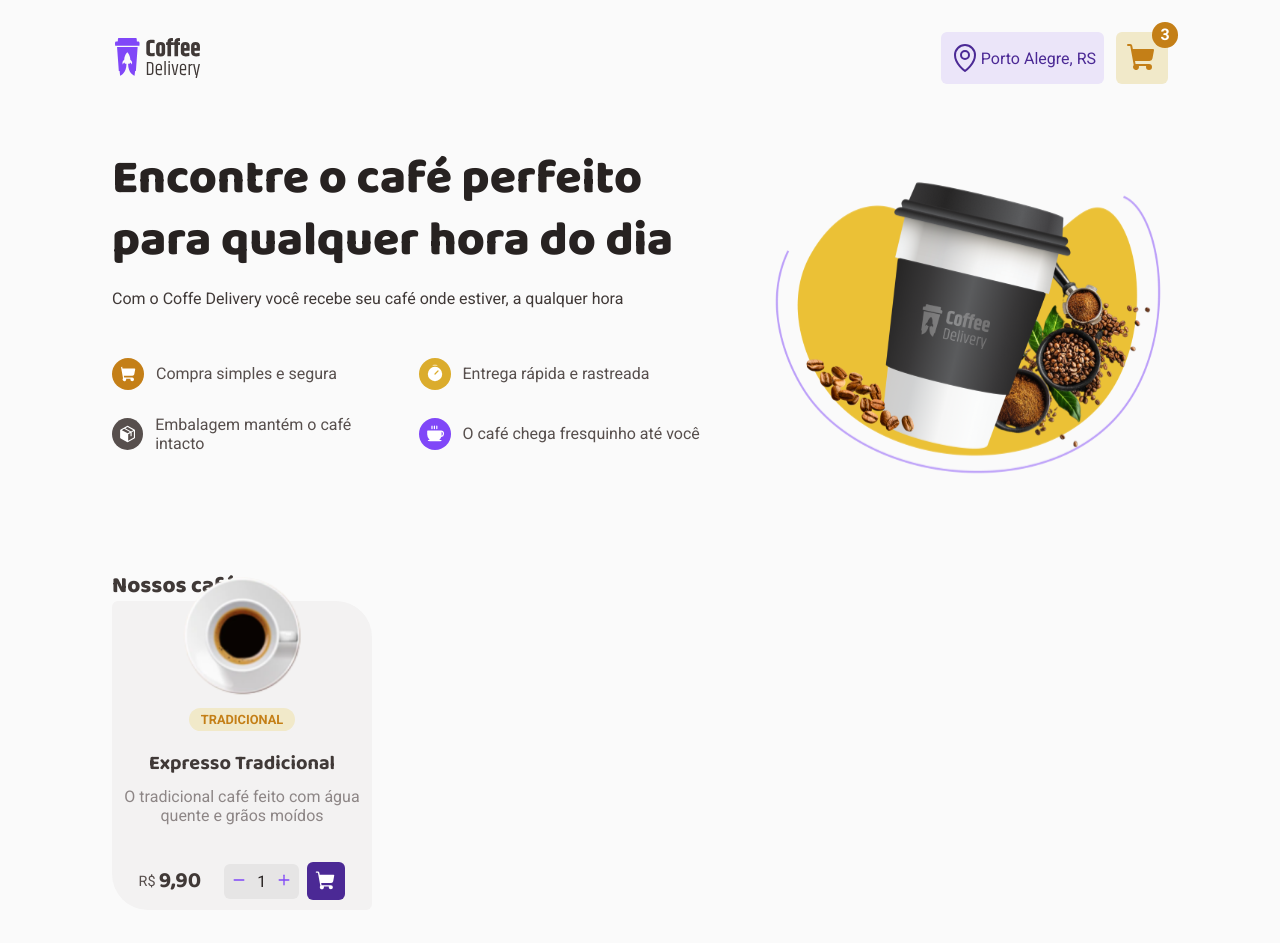
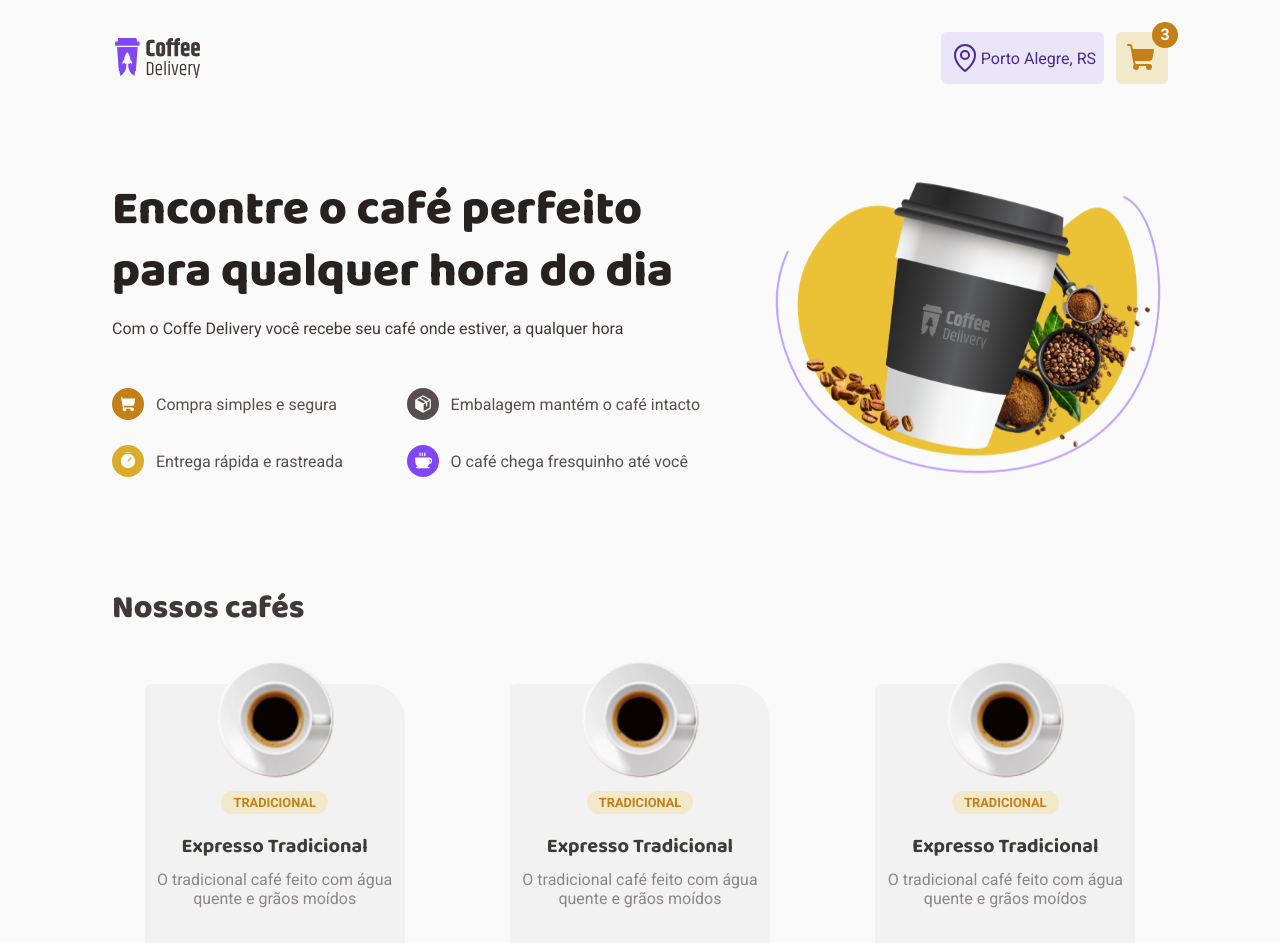
Before and after one commit to thyago608/coffee-delivery, a React (Vite) app: page / in a window 1280 px wide. Shown: the top 943 px of the page. Built offline with nearby package versions, Linux system fonts and the light colour scheme.

Commit message:
Added Coffee Cards and Home

```diff
--- a/src/components/Coffee/index.tsx
+++ b/src/components/CoffeeCard/index.tsx
@@ -11,7 +11,7 @@ import {
 import coffeeImg from 'assets/Image.svg'
 import { Minus, Plus, ShoppingCart } from 'phosphor-react'
 
-export function Coffee() {
+export function CoffeeCard() {
   return (
     <Container>
       <img src={coffeeImg} alt="" />
--- a/src/pages/Home/index.tsx
+++ b/src/pages/Home/index.tsx
@@ -4,7 +4,7 @@ import {
   Package,
   Coffee as CoffeeIcon,
 } from 'phosphor-react'
-import { Coffee } from 'components/Coffee'
+import { CoffeeCard } from 'components/CoffeeCard'
 
 import {
   Main,
@@ -35,13 +35,13 @@ export function Home() {
               <ShoppingCart size={32} weight="fill" />
               Compra simples e segura
             </Label>
+            <Label backgroundSvg="gray">
+              <Package size={32} weight="fill" />
+              Embalagem mantém o café intacto
+            </Label>
             <Label backgroundSvg="yellow">
               <Timer size={32} weight="fill" />
               Entrega rápida e rastreada
-            </Label>
-            <Label backgroundSvg="gray">
-              <Package size={32} weight="fill" />
-              Embalagem mantém o café intacto
             </Label>
             <Label backgroundSvg="purple">
               <CoffeeIcon size={32} weight="fill" />O café chega fresquinho até
@@ -56,7 +56,13 @@ export function Home() {
           <h2>Nossos cafés</h2>
         </Heading>
         <CoffeeList>
-          <Coffee />
+          <CoffeeCard />
+          <CoffeeCard />
+          <CoffeeCard />
+          <CoffeeCard />
+          <CoffeeCard />
+          <CoffeeCard />
+          <CoffeeCard />
         </CoffeeList>
       </SectionCoffee>
     </Main>
--- a/src/pages/Home/styles.ts
+++ b/src/pages/Home/styles.ts
@@ -15,10 +15,10 @@ export const Main = styled.main`
 export const SectionIntro = styled.section`
   display: flex;
   flex-direction: column;
-  gap: 2rem;
+  align-items: center;
 
   @media (min-width: 768px) {
-    gap: 5rem;
+    gap: 2rem;
   }
 
   @media (min-width: 1024px) {
@@ -49,8 +49,8 @@ export const Title = styled.h2`
 `
 
 export const Description = styled.p`
+  margin-top: 1rem;
   color: ${(props) => props.theme.colors['base-subtitle']};
-  margin-top: 1rem;
 
   @media (min-width: 768px) {
     text-align: center;
@@ -87,7 +87,6 @@ export const Label = styled.li<LabelProps>`
   display: flex;
   align-items: center;
   gap: 12px;
-  flex-wrap: nowrap;
 
   svg {
     padding: 0.4rem;
@@ -99,6 +98,7 @@ export const Label = styled.li<LabelProps>`
 
   @media (min-width: 768px) {
     justify-content: center;
+    white-space: nowrap;
   }
 
   @media (min-width: 1024px) {
@@ -108,30 +108,51 @@ export const Label = styled.li<LabelProps>`
 
 export const CoffeeImage = styled.div`
   width: 100%;
-  height: 300px;
+  max-width: 400px;
+  height: 360px;
 
   background: url(${coffeeHero}) no-repeat center;
   background-size: contain;
 
   @media (min-width: 1024px) {
-    max-width: 400px;
-    height: 360px;
     margin-left: auto;
   }
 `
 
 export const SectionCoffee = styled.section`
-  margin-top: 4rem;
+  margin-top: 2rem;
+
+  @media (min-width: 1024px) {
+    margin-top: 5rem;
+  }
 `
 
 export const Heading = styled.header`
   h2 {
     color: ${(props) => props.theme.colors['base-subtitle']};
     font-family: 'Baloo 2', cursive;
-    font-size: 1.4rem;
+    font-size: 32px;
     font-weight: 900;
     line-height: 130%;
   }
 `
 
-export const CoffeeList = styled.div``
+export const CoffeeList = styled.div`
+  margin-top: 3.375rem;
+
+  display: grid;
+  gap: 40px;
+  justify-items: center;
+
+  @media (min-width: 768px) {
+    grid-template-columns: repeat(2, 1fr);
+  }
+
+  @media (min-width: 1024px) {
+    grid-template-columns: repeat(3, 1fr);
+  }
+
+  @media (min-width: 1440px) {
+    grid-template-columns: repeat(4, 1fr);
+  }
+`
```
Also changed, not shown: src/components/CoffeeCard/styles.ts (renamed from src/components/Coffee/styles.ts).
